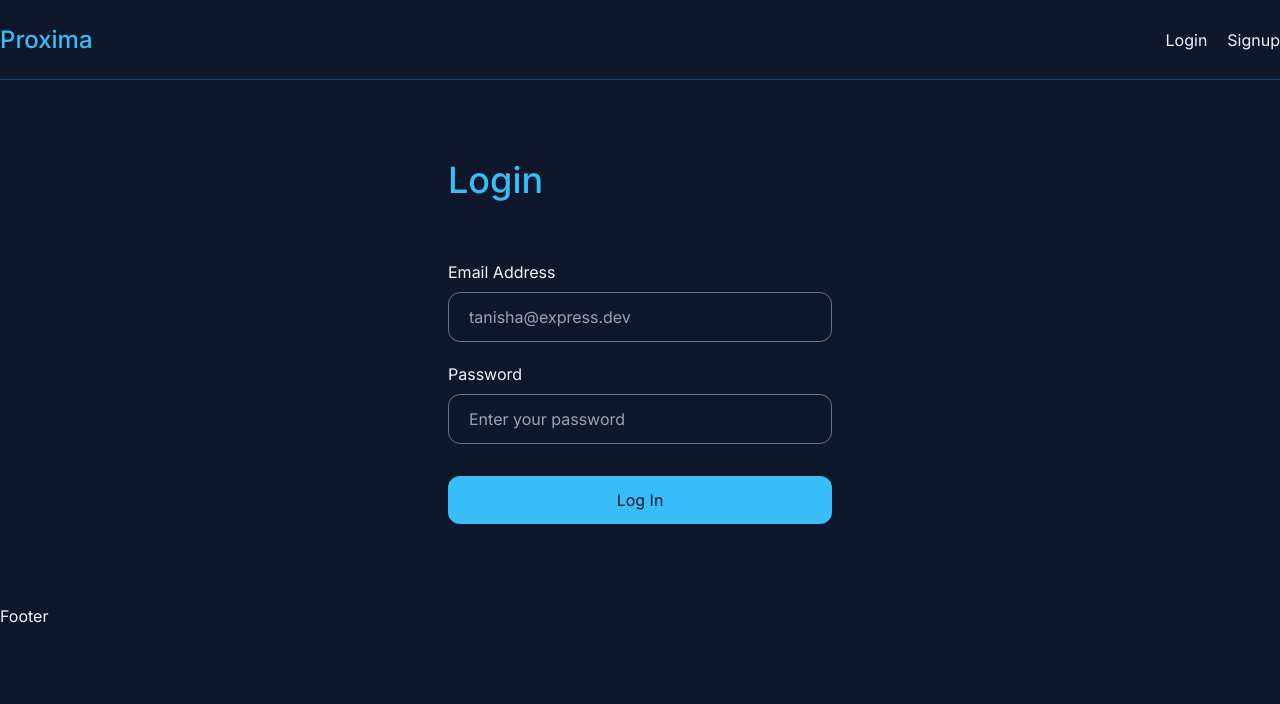
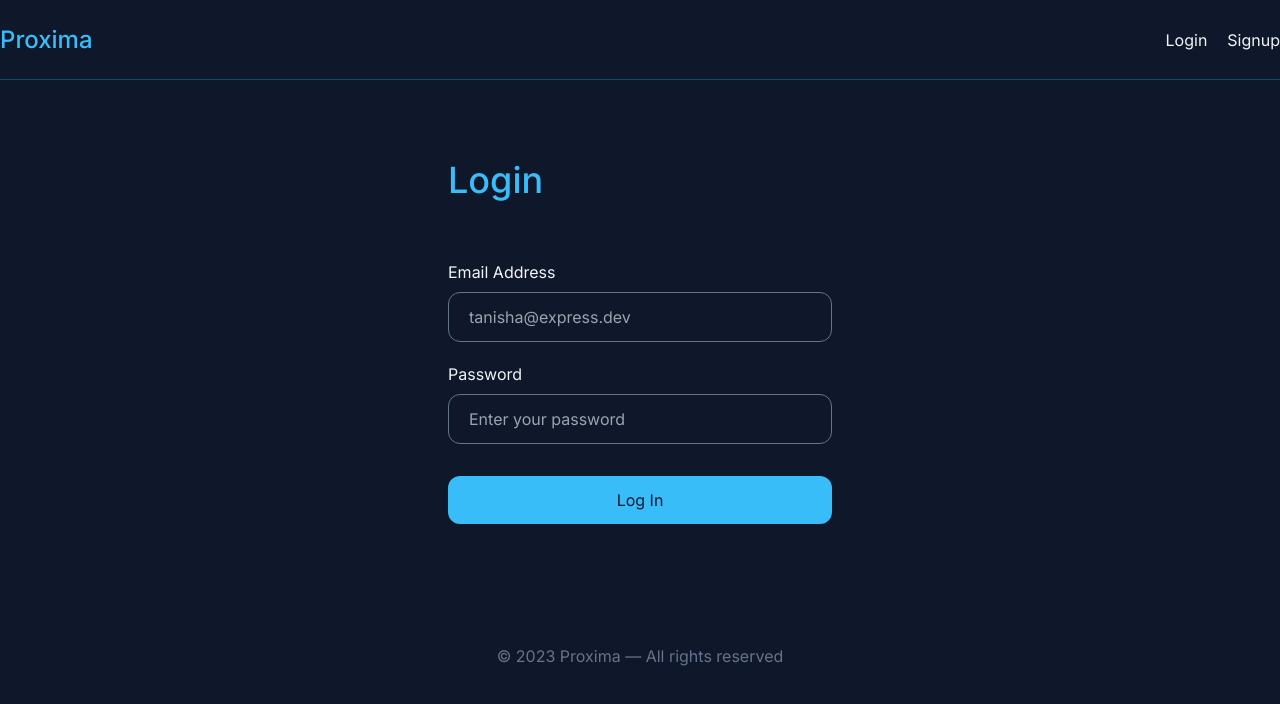
Before and after one commit to geovannig1/PM-website, a React (Create React App) app: page /login in a window 1280 px wide. Shown: the top 704 px of the page. Built offline with nearby package versions, Linux system fonts and the light colour scheme.

Commit message:
footer added

```diff
--- a/src/components/Footer.js
+++ b/src/components/Footer.js
@@ -1,5 +1,11 @@
 const Footer = () => {
-  return <div>Footer</div>;
+  return (
+    <footer className="text-center py-10 text-slate-500">
+      <p>
+        &copy; {new Date().getFullYear()} Proxima &mdash; All rights reserved
+      </p>
+    </footer>
+  );
 };
 
 export default Footer;
--- a/src/components/ProjectDetails.js
+++ b/src/components/ProjectDetails.js
@@ -21,7 +21,9 @@
       `${process.env.REACT_APP_BASE_URL}/api/projects/${project._id}`,
       {
         method: "DELETE",
-        Authorization: `Bearer ${user.token}`,
+        headers: {
+          Authorization: `Bearer ${user.token}`,
+        },
       }
     );
 
```
